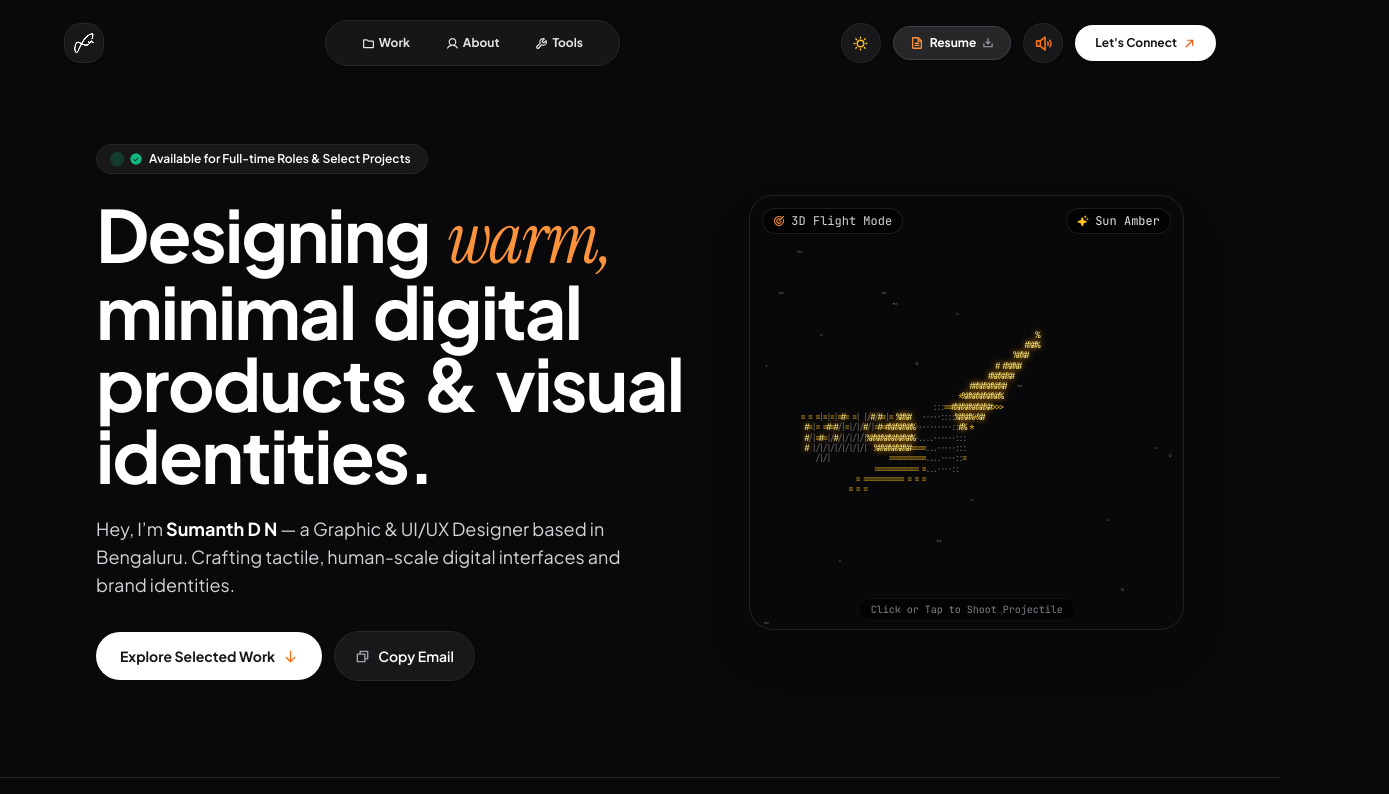
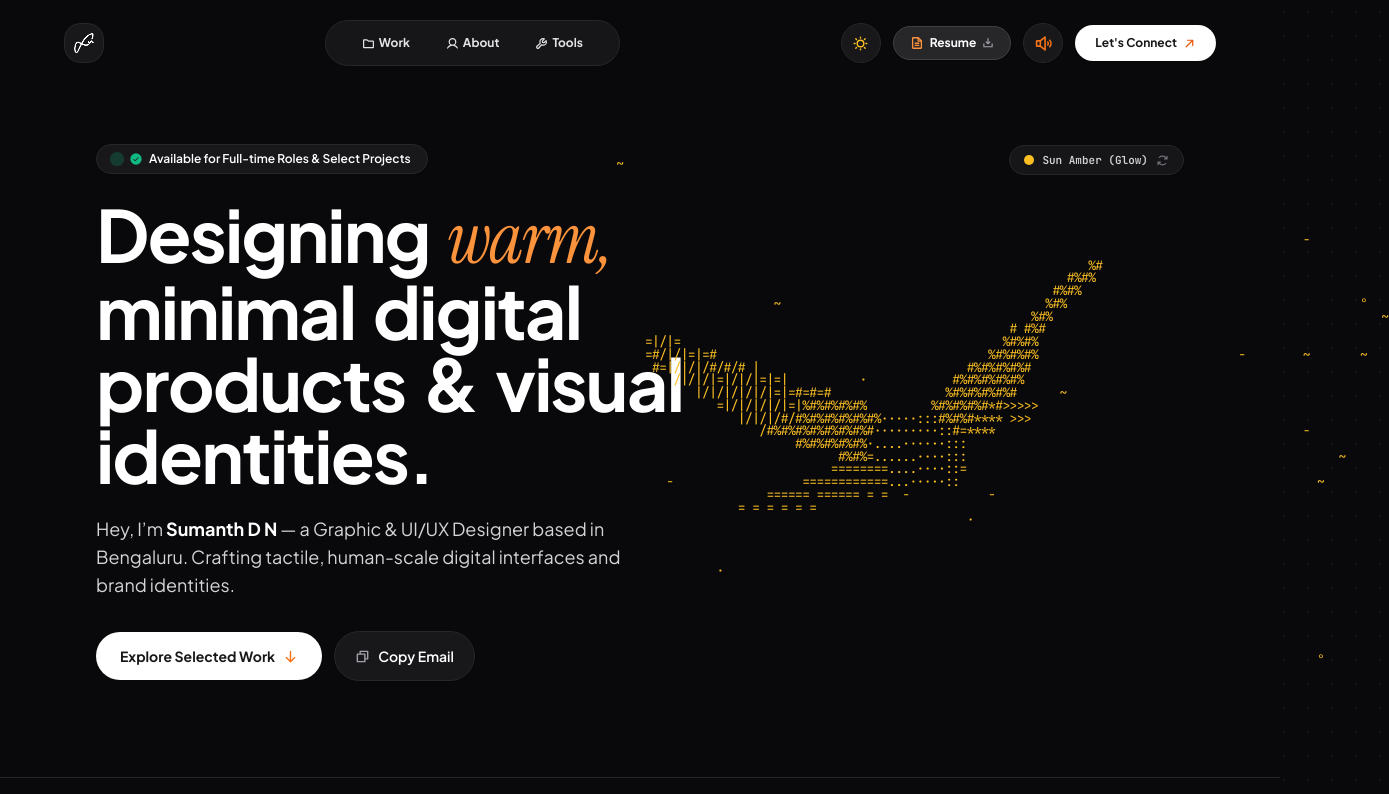
Before and after one commit to nibbatochan/sumanth-d-n---porfolio, a React (Vite) app: page / in a window 1280 px wide. Shown: the top 794 px of the page, 1389 px wide, since content can reach past the window. Built offline with nearby package versions, Linux system fonts and the light colour scheme.

Commit message:
feat: restore latest 3D dove with SVG fiery laser tracers, gun reticle, and palette shuffle

```diff
--- a/src/components/AsciiCanvas.jsx
+++ b/src/components/AsciiCanvas.jsx
@@ -1,154 +1,140 @@
-import React, { useEffect, useRef, useState } from 'react';
-import { Target, Crosshair, Sparkle } from '@phosphor-icons/react';
+import React, { useState, useEffect, useRef } from 'react';
 import { RealisticAsciiDove } from '../utils/asciiRenderer';
 import { playSound } from '../utils/sound';
+import { ArrowsClockwise, Crosshair } from '@phosphor-icons/react';
 
-export const AsciiCanvas = ({ soundEnabled, isDarkMode }) => {
-  const canvasRef = useRef(null);
+export const AsciiCanvas = ({ soundEnabled = true, isDarkMode = true }) => {
+  const [asciiOutput, setAsciiOutput] = useState('');
+  const [colorIndex, setColorIndex] = useState(0);
+  const [reticlePos, setReticlePos] = useState({ x: -100, y: -100 });
+  const [isAiming, setIsAiming] = useState(false);
+  const [activeProjectiles, setActiveProjectiles] = useState([]);
+
   const containerRef = useRef(null);
-  const doveRef = useRef(null);
-  const animFrameRef = useRef(null);
+  const engineRef = useRef(null);
+  const animRef = useRef(null);
 
-  const [isHovered, setIsHovered] = useState(false);
-  const [crosshairPos, setCrosshairPos] = useState({ x: 0, y: 0 });
-  const [activePaletteIndex, setActivePaletteIndex] = useState(0);
-
-  const darkPalettes = [
-    { name: 'Sun Amber', glow: '#F59E0B', text: '#FBBF24', highlight: '#FEF08A' },
-    { name: 'Pure White Glow', glow: '#FFFFFF', text: '#E4E4E7', highlight: '#FAFAFA' },
-    { name: 'Terracotta Flame', glow: '#EA580C', text: '#F97316', highlight: '#FDBA74' },
+  // Palettes tuned for Light & Dark mode
+  const lightColorThemes = [
+    { name: 'Charcoal Ink', textClass: 'text-zinc-900', dotClass: 'bg-zinc-900' },
+    { name: 'Terracotta Flame', textClass: 'text-orange-600', dotClass: 'bg-orange-600' },
+    { name: 'Sun Amber', textClass: 'text-amber-700', dotClass: 'bg-amber-600' },
+    { name: 'Emerald Mint', textClass: 'text-emerald-700', dotClass: 'bg-emerald-600' },
+    { name: 'Sky Cyan', textClass: 'text-sky-600', dotClass: 'bg-sky-600' }
   ];
 
-  const lightPalettes = [
-    { name: 'Charcoal Ink', glow: '#18181B', text: '#27272A', highlight: '#52525B' },
-    { name: 'Terracotta Flame', glow: '#C2410C', text: '#EA580C', highlight: '#9A3412' },
+  const darkColorThemes = [
+    { name: 'Sun Amber (Glow)', textClass: 'text-amber-400', dotClass: 'bg-amber-400' },
+    { name: 'Pure White (Glow)', textClass: 'text-white', dotClass: 'bg-white' },
+    { name: 'Terracotta Sun', textClass: 'text-orange-400', dotClass: 'bg-orange-400' },
+    { name: 'Mint Emerald', textClass: 'text-emerald-400', dotClass: 'bg-emerald-400' },
+    { name: 'Sky Cyan (Glow)', textClass: 'text-sky-400', dotClass: 'bg-sky-400' }
   ];
 
-  const currentPalettes = isDarkMode ? darkPalettes : lightPalettes;
-  const currentPalette = currentPalettes[activePaletteIndex % currentPalettes.length];
+  const activePalettes = isDarkMode ? darkColorThemes : lightColorThemes;
+  const currentTheme = activePalettes[colorIndex % activePalettes.length];
 
   useEffect(() => {
-    const canvas = canvasRef.current;
-    if (!canvas) return;
+    // 118 columns x 42 rows ultra-large dove
+    const engine = new RealisticAsciiDove(118, 42);
+    engineRef.current = engine;
 
-    const dove = new RealisticAsciiDove(118, 42);
-    doveRef.current = dove;
-
-    const ctx = canvas.getContext('2d');
-    let width = (canvas.width = canvas.offsetWidth || 400);
-    let height = (canvas.height = canvas.offsetHeight || 400);
-
-    const handleResize = () => {
-      if (!canvas) return;
-      width = canvas.width = canvas.offsetWidth;
-      height = canvas.height = canvas.offsetHeight;
+    const updateFrame = () => {
+      try {
+        setAsciiOutput(engine.nextFrame());
+      } catch (e) {
+        console.error("Frame error:", e);
+      }
+      animRef.current = setTimeout(updateFrame, 35);
     };
 
-    window.addEventListener('resize', handleResize);
-
-    const render = () => {
-      try {
-        ctx.clearRect(0, 0, width, height);
-
-        const frameText = dove.nextFrame();
-        const lines = frameText.split('\n');
-        const rows = lines.length;
-        const cols = lines[0] ? lines[0].length : 118;
-
-        const charW = width / cols;
-        const charH = height / rows;
-
-        ctx.font = `${Math.max(7, Math.floor(charH * 0.95))}px 'JetBrains Mono', monospace`;
-        ctx.textAlign = 'center';
-        ctx.textBaseline = 'middle';
-
-        for (let y = 0; y < rows; y++) {
-          const line = lines[y];
-          if (!line) continue;
-          for (let x = 0; x < cols; x++) {
-            const char = line[x];
-            if (char && char !== ' ') {
-              const px = x * charW + charW / 2;
-              const py = y * charH + charH / 2;
-
-              if (char === '@' || char === '%' || char === '#') {
-                ctx.fillStyle = currentPalette.highlight;
-                ctx.shadowColor = currentPalette.glow;
-                ctx.shadowBlur = 6;
-              } else if (char === '*' || char === '+' || char === '=' || char === '>') {
-                ctx.fillStyle = currentPalette.text;
-                ctx.shadowBlur = 0;
-              } else {
-                ctx.fillStyle = isDarkMode ? 'rgba(212, 212, 216, 0.45)' : 'rgba(82, 82, 91, 0.45)';
-                ctx.shadowBlur = 0;
-              }
-
-              ctx.fillText(char, px, py);
-            }
-          }
-        }
-        ctx.shadowBlur = 0;
-      } catch (err) {
-        console.error("Canvas render error:", err);
-      }
-
-      animFrameRef.current = requestAnimationFrame(render);
-    };
-
-    render();
+    updateFrame();
 
     return () => {
-      if (animFrameRef.current) cancelAnimationFrame(animFrameRef.current);
-      window.removeEventListener('resize', handleResize);
+      if (animRef.current) clearTimeout(animRef.current);
     };
-  }, [isDarkMode, activePaletteIndex]);
+  }, []);
 
   const handleMouseMove = (e) => {
-    if (!containerRef.current || !doveRef.current) return;
+    if (!containerRef.current || !engineRef.current) return;
     const rect = containerRef.current.getBoundingClientRect();
-    const nx = (e.clientX - rect.left) / rect.width;
-    const ny = (e.clientY - rect.top) / rect.height;
+    const x = (e.clientX - rect.left) / rect.width;
+    const y = (e.clientY - rect.top) / rect.height;
 
-    setCrosshairPos({
-      x: e.clientX - rect.left,
-      y: e.clientY - rect.top,
-    });
-
-    doveRef.current.setMouse(nx, ny);
+    engineRef.current.setMouse(x, y);
+    setReticlePos({ x: e.clientX - rect.left, y: e.clientY - rect.top });
+    setIsAiming(true);
   };
 
   const handleTouchMove = (e) => {
-    if (!containerRef.current || !doveRef.current || !e.touches[0]) return;
+    if (!containerRef.current || !engineRef.current || !e.touches[0]) return;
     const rect = containerRef.current.getBoundingClientRect();
     const touch = e.touches[0];
-    const nx = (touch.clientX - rect.left) / rect.width;
-    const ny = (touch.clientY - rect.top) / rect.height;
+    const x = (touch.clientX - rect.left) / rect.width;
+    const y = (touch.clientY - rect.top) / rect.height;
 
-    setCrosshairPos({
-      x: touch.clientX - rect.left,
-      y: touch.clientY - rect.top,
-    });
-
-    doveRef.current.setMouse(nx, ny);
+    engineRef.current.setMouse(x, y);
+    setReticlePos({ x: touch.clientX - rect.left, y: touch.clientY - rect.top });
+    setIsAiming(true);
   };
 
   const handleShoot = (e) => {
-    if (!containerRef.current || !doveRef.current) return;
+    if (!containerRef.current || !engineRef.current) return;
     const rect = containerRef.current.getBoundingClientRect();
 
     const clientX = e.clientX || (e.touches && e.touches[0] ? e.touches[0].clientX : rect.left + rect.width / 2);
     const clientY = e.clientY || (e.touches && e.touches[0] ? e.touches[0].clientY : rect.top + rect.height / 2);
 
-    const nx = (clientX - rect.left) / rect.width;
-    const ny = (clientY - rect.top) / rect.height;
+    const startX = clientX - rect.left;
+    const startY = clientY - rect.top;
+    const normX = startX / rect.width;
+    const normY = startY / rect.height;
 
+    // Trigger internal 3D math & evasive dodge
+    engineRef.current.shootProjectile(normX, normY);
     playSound('whoosh', soundEnabled);
-    doveRef.current.shootProjectile(nx, ny);
+
+    // Spawn distinct vivid colored laser/bullet tracer
+    const projId = Date.now() + Math.random();
+    const targetEndX = startX + (Math.random() > 0.5 ? 180 : -180);
+    const targetEndY = startY - 120 + (Math.random() * 80 - 40);
+
+    const newProj = {
+      id: projId,
+      startX,
+      startY,
+      targetEndX,
+      targetEndY,
+      progress: 0
+    };
+
+    setActiveProjectiles((prev) => [...prev, newProj]);
+
+    // Animate the colored bullet streak
+    const startTime = performance.now();
+    const duration = 280; // ms
+
+    const animateBullet = (now) => {
+      const elapsed = now - startTime;
+      const t = Math.min(1, elapsed / duration);
+
+      setActiveProjectiles((prev) =>
+        prev.map((p) => (p.id === projId ? { ...p, progress: t } : p))
+      );
+
+      if (t < 1) {
+        requestAnimationFrame(animateBullet);
+      } else {
+        setActiveProjectiles((prev) => prev.filter((p) => p.id !== projId));
+      }
+    };
+
+    requestAnimationFrame(animateBullet);
   };
 
-  const handleCyclePalette = (e) => {
+  const handleShuffleColor = (e) => {
     e.stopPropagation();
-    setActivePaletteIndex((prev) => (prev + 1) % currentPalettes.length);
+    setColorIndex((prev) => (prev + 1) % activePalettes.length);
     playSound('pop', soundEnabled);
   };
 
@@ -157,57 +143,107 @@ export const AsciiCanvas = ({ soundEnabled, isDarkMode }) => {
       ref={containerRef}
       onMouseMove={handleMouseMove}
       onTouchMove={handleTouchMove}
-      onMouseEnter={() => setIsHovered(true)}
-      onMouseLeave={() => {
-        setIsHovered(false);
-        if (doveRef.current) doveRef.current.setMouse(0.5, 0.5);
-      }}
       onClick={handleShoot}
       onTouchStart={handleShoot}
-      className="relative w-full aspect-square max-w-[320px] sm:max-w-[420px] md:max-w-[480px] mx-auto rounded-3xl overflow-hidden cursor-crosshair group select-none shadow-2xl border border-zinc-200/80 dark:border-zinc-800/80 bg-zinc-950/40 dark:bg-zinc-950/80 backdrop-blur-sm"
+      onMouseEnter={() => setIsAiming(true)}
+      onMouseLeave={() => {
+        setIsAiming(false);
+        if (engineRef.current) engineRef.current.setMouse(0.5, 0.5);
+      }}
+      title="Aim with crosshair gun • Click to shoot colored laser projectile (dove dodges!)"
+      style={{ cursor: 'crosshair' }}
+      className="w-full h-full min-h-[380px] sm:min-h-[460px] lg:min-h-[520px] relative select-none flex flex-col items-center justify-center group overflow-visible"
     >
-      {/* 3D ASCII Canvas */}
-      <canvas
-        ref={canvasRef}
-        className="w-full h-full block"
-      />
+      {/* 1. Distinct Vivid Colored Projectile Tracers (Neon Orange / Golden Laser Streaks) */}
+      <svg className="absolute inset-0 w-full h-full pointer-events-none z-30 overflow-visible">
+        {activeProjectiles.map((p) => {
+          const currentX = p.startX + (p.targetEndX - p.startX) * p.progress;
+          const currentY = p.startY + (p.targetEndY - p.startY) * p.progress;
+          const trailLength = 45;
+          const angle = Math.atan2(p.targetEndY - p.startY, p.targetEndX - p.startX);
+          const tailX = currentX - Math.cos(angle) * trailLength;
+          const tailY = currentY - Math.sin(angle) * trailLength;
 
-      {/* Crosshair Sight Laser Reticle */}
-      {isHovered && (
+          return (
+            <g key={p.id}>
+              {/* Fiery Outer Glow */}
+              <line
+                x1={tailX}
+                y1={tailY}
+                x2={currentX}
+                y2={currentY}
+                stroke="#FF3B30"
+                strokeWidth="5"
+                strokeLinecap="round"
+                opacity="0.8"
+                filter="drop-shadow(0 0 8px #FF9500)"
+              />
+              {/* Brilliant Inner Core */}
+              <line
+                x1={tailX + Math.cos(angle) * 10}
+                y1={tailY + Math.sin(angle) * 10}
+                x2={currentX}
+                y2={currentY}
+                stroke="#FFE600"
+                strokeWidth="2.5"
+                strokeLinecap="round"
+                opacity="1"
+              />
+              {/* Bullet Tip Energy Spark */}
+              <circle
+                cx={currentX}
+                cy={currentY}
+                r="4"
+                fill="#FFFFFF"
+                filter="drop-shadow(0 0 10px #FF5500)"
+              />
+            </g>
+          );
+        })}
+      </svg>
+
+      {/* 2. Gun Reticle Target Sight Overlay */}
+      {isAiming && (
         <div
-          className="absolute pointer-events-none transform -translate-x-1/2 -translate-y-1/2 transition-opacity duration-75 hidden sm:block"
-          style={{ left: crosshairPos.x, top: crosshairPos.y }}
+          style={{
+            left: `${reticlePos.x}px`,
+            top: `${reticlePos.y}px`,
+            transform: 'translate(-50%, -50%)'
+          }}
+          className="absolute pointer-events-none z-40 flex items-center justify-center transition-opacity duration-150 hidden sm:flex"
         >
           <div className="relative flex items-center justify-center">
-            <Crosshair size={28} weight="thin" className="text-orange-500 animate-spin-slow opacity-80" />
-            <div className="absolute w-1.5 h-1.5 rounded-full bg-red-500 shadow-sm animate-ping" />
+            <Crosshair size={32} weight="bold" className="text-orange-500 drop-shadow-md opacity-90 animate-pulse" />
+            <div className="w-1.5 h-1.5 rounded-full bg-red-500 absolute shadow-glow" />
           </div>
         </div>
       )}
 
-      {/* Top Controls Overlay */}
-      <div className="absolute top-3 left-3 right-3 flex items-center justify-between pointer-events-none text-[10px] sm:text-xs font-mono">
-        <div className="px-2.5 py-1 rounded-full bg-black/60 backdrop-blur-md border border-white/10 text-zinc-300 flex items-center gap-1.5 shadow-sm">
-          <Target size={12} weight="bold" className="text-orange-400 animate-pulse" />
-          <span>3D Flight Mode</span>
-        </div>
-
+      {/* 3. Floating Minimal Palette Shuffle Button */}
+      <div className="absolute top-0 right-0 z-20 flex items-center gap-2">
         <button
-          onClick={handleCyclePalette}
-          className="pointer-events-auto px-2.5 py-1 rounded-full bg-black/60 hover:bg-black/90 backdrop-blur-md border border-white/10 text-zinc-200 hover:text-white flex items-center gap-1.5 transition-all tactile-btn shadow-sm"
-          title="Cycle ASCII color theme"
+          onClick={handleShuffleColor}
+          className="px-3.5 py-1.5 rounded-full bg-white/95 dark:bg-zinc-900/95 text-zinc-900 dark:text-white border border-zinc-200 dark:border-zinc-800 shadow-sm text-xs font-mono font-medium flex items-center gap-2 tactile-btn backdrop-blur-md transition-all hover:border-zinc-300 dark:hover:border-zinc-700"
+          title="Shuffle ink color"
         >
-          <Sparkle size={12} weight="fill" className="text-amber-400" />
-          <span>{currentPalette.name}</span>
+          <span className={`w-2.5 h-2.5 rounded-full ${currentTheme.dotClass} shadow-xs`} />
+          <span className="text-[11px] text-zinc-700 dark:text-zinc-300 group-hover:text-zinc-900 dark:group-hover:text-white font-semibold">
+            {currentTheme.name}
+          </span>
+          <ArrowsClockwise size={13} weight="bold" className="transition-transform group-hover:rotate-180 duration-500 text-zinc-400 dark:text-zinc-500" />
         </button>
       </div>
 
-      {/* Bottom Hint */}
-      <div className="absolute bottom-3 left-0 right-0 text-center pointer-events-none text-[10px] font-mono text-zinc-400/80 px-4">
-        <span className="bg-black/50 backdrop-blur-md px-3 py-1 rounded-full border border-white/5">
-          Click or Tap to Shoot Projectile
-        </span>
+      {/* 4. Ultra-Large High-Definition 3D Flying Dove Canvas */}
+      <div className="w-full h-full flex items-center justify-center overflow-visible relative z-10 my-auto">
+        <pre
+          className={`font-mono text-[7px] xs:text-[8px] sm:text-[9.5px] md:text-[10.5px] lg:text-[12px] xl:text-[13px] leading-[0.98] tracking-tighter whitespace-pre text-center select-none transition-colors duration-300 ${currentTheme.textClass} drop-shadow-sm`}
+          style={{ margin: 0 }}
+        >
+          {asciiOutput}
+        </pre>
       </div>
+
     </div>
   );
 };
```
